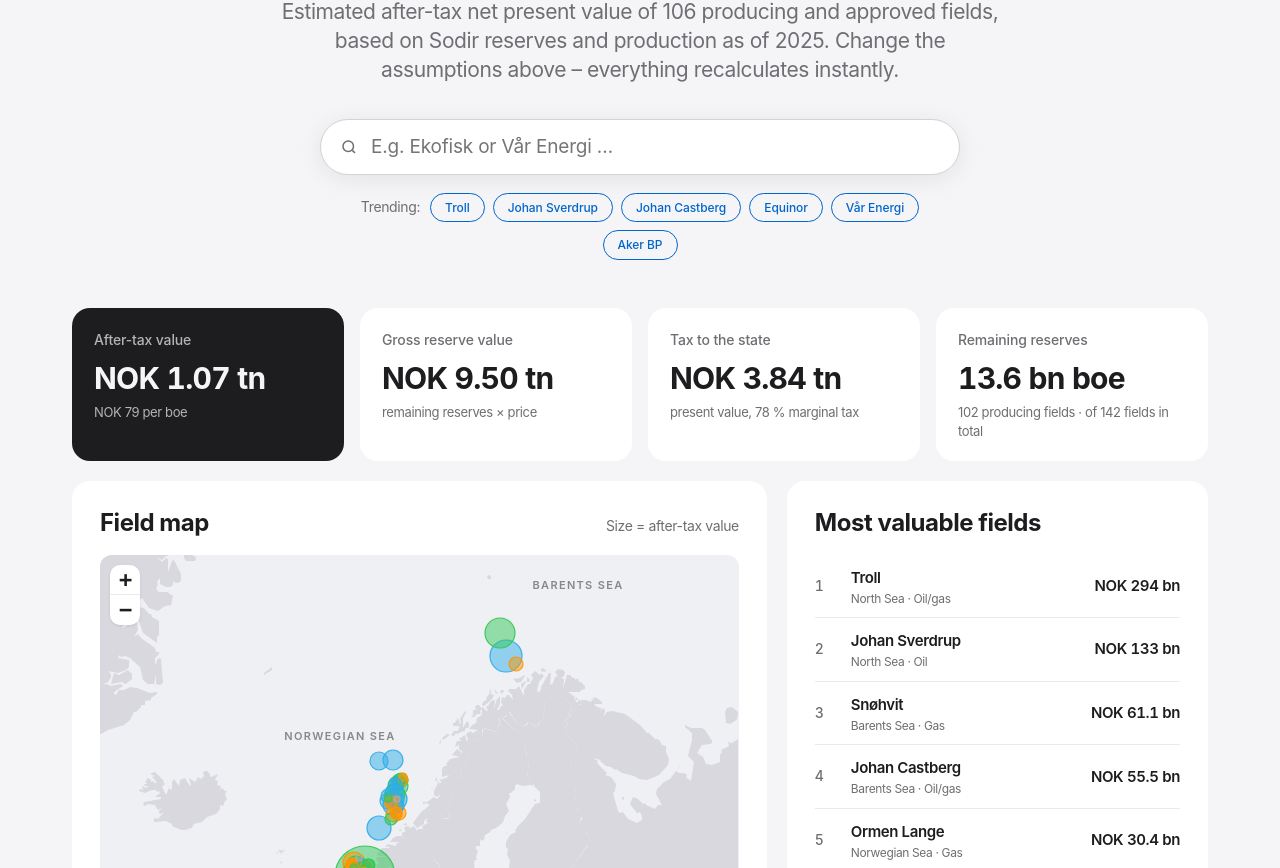
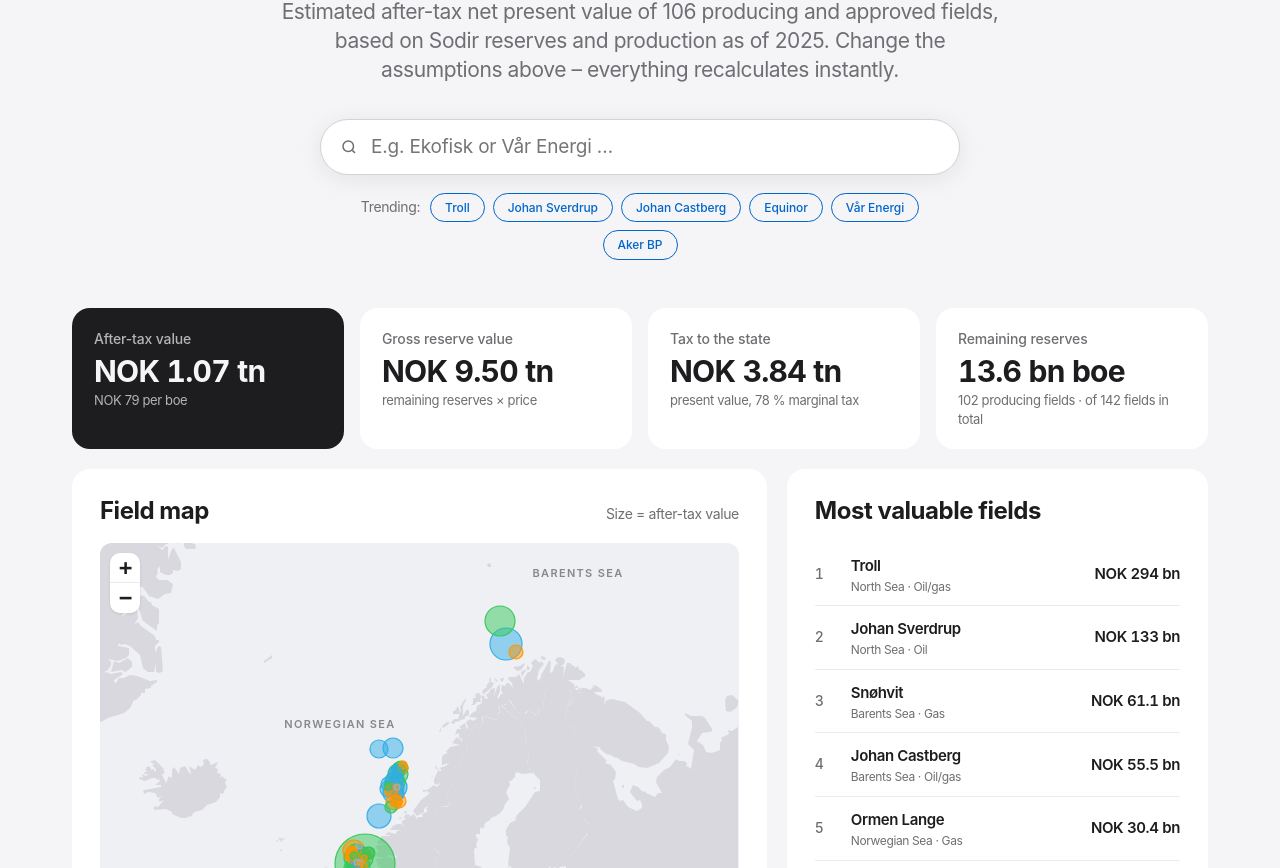
Before and after one commit to gardmunkerud/Feltverdi, a website: page public/index.html in a window 1280 px wide. Shown: the part 443-1311 px from the top of the page. Drawn offline with nearby package versions, Linux system fonts and the light colour scheme.

Commit message:
Make key figures fit their tiles
- Large numbers shrink to fit narrow tiles (same size across a row),
  recalculated on resize; full size on wide screens
- Tile labels wrap to two lines instead of being cut off
- Label, number and subtext align across a row (CSS subgrid)
- Non-breaking space before % so "8 %" never splits
- Shorter subtext for the buyer's real return on deal pages

Co-Authored-By: Claude Opus 5.5 <noreply@anthropic.com>

```diff
--- a/public/css/styles.css
+++ b/public/css/styles.css
@@ -158,9 +158,18 @@ main { padding: 40px 22px 90px; outline: none; }
 /* KPI tiles */
 .kpis { display: grid; grid-template-columns: repeat(4, 1fr); gap: 16px; }
 .kpis.k6 { grid-template-columns: repeat(6, 1fr); gap: 12px; }
+.kpis.k6 .kpi { padding: 20px 16px 18px; }
 .kpi { background: var(--surface); border-radius: var(--radius); padding: 22px 22px 20px; min-width: 0; }
-.kpi .l { font-size: 14px; color: var(--muted); font-weight: 500; white-space: nowrap; overflow: hidden; text-overflow: ellipsis; letter-spacing: -0.01em; }
-.kpi .v { font-family: var(--display); font-size: 30px; font-weight: 650; letter-spacing: -0.025em; margin-top: 6px; font-variant-numeric: tabular-nums; white-space: nowrap; }
+/* Label, number and subtext line up across a row even when a label wraps (subgrid; older browsers just stack) */
+@supports (grid-template-rows: subgrid) {
+  .kpis { grid-auto-rows: auto; }
+  .kpi { display: grid; grid-row: span 3; grid-template-rows: subgrid; row-gap: 0; align-content: start; }
+  .kpi .l { align-self: end; }
+}
+/* Labels may use two lines rather than being cut off */
+.kpi .l { font-size: 14px; line-height: 1.3; color: var(--muted); font-weight: 500; letter-spacing: -0.01em; display: -webkit-box; -webkit-line-clamp: 2; line-clamp: 2; -webkit-box-orient: vertical; overflow: hidden; overflow-wrap: anywhere; }
+/* Numbers stay on one line; app.js shrinks them to fit the tile (fitNumbers) */
+.kpi .v { font-family: var(--display); font-size: 30px; line-height: 1.15; font-weight: 650; letter-spacing: -0.025em; margin-top: 6px; font-variant-numeric: tabular-nums; white-space: nowrap; overflow: hidden; }
 .kpis.k6 .kpi .v { font-size: 26px; }
 .kpi .s { font-size: 13px; color: var(--muted); margin-top: 2px; }
 .kpi.hl { background: var(--text); color: var(--bg); }
--- a/public/index.html
+++ b/public/index.html
@@ -10,7 +10,7 @@
   <meta name="color-scheme" content="light dark">
   <link rel="icon" href="/favicon.svg" type="image/svg+xml">
   <link rel="stylesheet" href="/vendor/leaflet/leaflet.css?v=ec929f1100">
-  <link rel="stylesheet" href="/css/styles.css?v=09eabbab1d">
+  <link rel="stylesheet" href="/css/styles.css?v=d43b66ff31">
 </head>
 <body>
 
@@ -68,8 +68,8 @@
   <script src="/vendor/chart.umd.js?v=d126b64bbf"></script>
   <script src="/vendor/leaflet/leaflet.js?v=5a640ff863"></script>
   <script src="/js/valuation.js?v=5171ac11f7"></script>
-  <script src="/js/i18n.js?v=4c27285093"></script>
+  <script src="/js/i18n.js?v=b2522d7385"></script>
   <script src="/js/wiki.js?v=d4dbe4e55e"></script>
-  <script src="/js/app.js?v=f0665b616a"></script>
+  <script src="/js/app.js?v=760b1df945"></script>
 </body>
 </html>
--- a/public/js/app.js
+++ b/public/js/app.js
@@ -55,7 +55,7 @@
   }
   const perBoe = (usdMM, boe) => (boe > 0 ? `${state.cur === 'NOK' ? 'NOK' : 'USD'} ${nf(toCur(usdMM) / boe, state.cur === 'NOK' ? 0 : 1)}` : '–');
   const kboed = (mmboe) => mmboe * 1000 / 365;
-  const pct = (v, d = 1) => `${nf(v, d)} %`;
+  const pct = (v, d = 1) => `${nf(v, d)} %`; // non-breaking space: "8 %" never splits over two lines
 
   // ---------- data ----------
   async function load() {
@@ -1241,7 +1241,7 @@
         <div class="kpi"><div class="l">${t('ddKpiModel')}</div><div class="v">${money(V0)}</div><div class="s">${t('ddKpiValueSub', year, pct(r * 100, 0))}</div></div>
         <div class="kpi"><div class="l">${t('ddKpiTypical')}</div><div class="v">${money(Vtyp)}</div><div class="s">${t('ddKpiTypicalSub', nf(baseline, 2))}</div></div>
         <div class="kpi hl"><div class="l">${t('ddKpiVsTyp')}</div><div class="v ${vsTyp == null ? '' : gainCls(-vsTyp)}">${vsTyp == null || m.partial ? '–' : `${vsTyp >= 0 ? '+' : '−'}${pct(Math.abs(vsTyp) * 100, 0)}`}</div><div class="s">${m.partial ? t('verdict_na') : ratio ? t('ddKpiVsTypSub', nf(ratio, 2), nf(baseline, 2)) : ''}</div></div>
-        <div class="kpi"><div class="l">${t('ddKpiIrr')}</div><div class="v">${irr == null ? t('ddIrrNone') : pctTxt(irr)}</div><div class="s">${t('ddKpiIrrSub')}</div></div>
+        <div class="kpi"><div class="l">${t('ddKpiIrr')}</div><div class="v">${irr == null ? t('ddIrrNone') : pctTxt(irr)}</div><div class="s">${t(irr == null ? 'ddKpiIrrSubNone' : 'ddKpiIrrSub')}</div></div>
         <div class="kpi"><div class="l">${t('ddKpiPayback')}</div><div class="v">${payback || t('ddNotWithin')}</div><div class="s">${t('ddKpiPaybackSub')}</div></div>
       </div>` : `<div class="kpis dd-kpis"><div class="kpi hl"><div class="l">${t('ddKpiValue')}</div><div class="v">${money(V0)}</div><div class="s">${t('ddKpiValueSub', year, pct(r * 100, 0))}</div></div><div class="kpi"><div class="l">${t('ddKpiPaid')}</div><div class="v">–</div><div class="s">${t('dealsNoValue')}</div></div></div>`;
 
@@ -1454,6 +1454,31 @@
   document.addEventListener('keydown', (e) => { if (e.key === 'Escape') hideTip(); });
   window.addEventListener('scroll', hideTip, { passive: true });
 
+  // ---------- large numbers that fit their tiles ----------
+  // Key figures stay on one line. Where a tile is too narrow (six tiles in a row, long values such as "NOK 261 mrd"),
+  // the numbers in that row are made smaller – all to the same size, so the row stays even.
+  const FIT_SEL = '.kpi .v, .life-grid .v';
+  const FIT_MIN = 15;
+  function fitNumbers(root = document) {
+    const groups = new Map();
+    for (const el of root.querySelectorAll(FIT_SEL)) {
+      if (!el.offsetParent) continue;
+      el.style.fontSize = '';
+      const row = el.closest('.kpis, .life-grid') || el;
+      if (!groups.has(row)) groups.set(row, []);
+      groups.get(row).push(el);
+    }
+    for (const els of groups.values()) {
+      let size = Math.min(...els.map((el) => parseFloat(getComputedStyle(el).fontSize)));
+      const fits = () => els.every((el) => el.scrollWidth <= el.clientWidth + 0.5);
+      for (const el of els) el.style.fontSize = size + 'px';
+      while (!fits() && size > FIT_MIN) { size -= 1; for (const el of els) el.style.fontSize = size + 'px'; }
+    }
+  }
+  let fitTimer;
+  window.addEventListener('resize', () => { clearTimeout(fitTimer); fitTimer = setTimeout(() => fitNumbers(), 120); });
+  if (document.fonts && document.fonts.ready) document.fonts.ready.then(() => fitNumbers());
+
   // ---------- router ----------
   function route(opts = {}) {
     if (!state.data) return;
@@ -1477,6 +1502,7 @@
     $$('[data-nav]').forEach((a) => a.classList.toggle('active', a.dataset.nav === nav));
     if (opts.keepScroll) window.scrollTo(0, y); else window.scrollTo(0, 0);
     if (focusSel) { const i = $(focusSel); if (i) { i.focus(); i.setSelectionRange(i.value.length, i.value.length); } }
+    fitNumbers();
   }
   window.addEventListener('hashchange', () => route());
   // Hide the deals ticker when scrolled down (with a small hysteresis so it doesn't flicker)
--- a/public/js/i18n.js
+++ b/public/js/i18n.js
@@ -19,7 +19,7 @@ window.FV_I18N = {
     ddBack: '← Alle deals', ddOpen: 'Full analyse →', ddLive: 'Regnes live med forutsetningene øverst på siden.',
     ddKpiPaid: 'Kjøpesum', ddKpiPaidSub: (n, y) => `${n} nominelt (${y})`, ddKpiValue: 'Verdi av andelene', ddKpiValueSub: (y, r) => `diskontert til ${y} med ${r}`,
     ddKpiGain: 'Netto nåverdi for kjøper', ddKpiGainSub: (p) => `${p} av kjøpesummen`, ddKpiRatio: 'Pris / verdi', ddKpiRatioSub: (m, rel) => `median ${m}× → ${rel}× medianen`,
-    ddKpiIrr: 'Kjøpers realavkastning', ddKpiIrrSub: 'etter skatt, på kjøpesummen; under 0 % betyr at kontantstrømmen ikke dekker prisen', ddKpiPayback: 'Tilbakebetalt (nåverdi)', ddKpiPaybackSub: 'år akkumulert nåverdi passerer prisen', ddNotWithin: 'aldri',
+    ddKpiIrr: 'Kjøpers realavkastning', ddKpiIrrSub: 'etter skatt, på kjøpesummen', ddKpiIrrSubNone: 'kontantstrømmen dekker ikke prisen', ddKpiPayback: 'Tilbakebetalt (nåverdi)', ddKpiPaybackSub: 'år akkumulert nåverdi passerer prisen', ddNotWithin: 'aldri',
     ddKpiModel: 'Modellverdi', ddKpiTypical: 'Typisk markedsverdi', ddKpiTypicalSub: (b) => `modellverdi × ${b} (median pris/verdi)`,
     ddKpiVsTyp: 'Pris mot typisk avtale', ddKpiVsTypSub: (r, b) => `pris/verdi ${r}× mot median ${b}×`, ddAbove: 'over', ddBelow: 'under',
     ddVsTypRow: 'Gevinst mot typisk prising', ddColRel: 'Mot median',
@@ -171,7 +171,7 @@ window.FV_I18N = {
     ddBack: '← All deals', ddOpen: 'Full analysis →', ddLive: 'Calculated live from the assumptions at the top of the page.',
     ddKpiPaid: 'Price paid', ddKpiPaidSub: (n, y) => `${n} nominal (${y})`, ddKpiValue: 'Value of the stakes', ddKpiValueSub: (y, r) => `discounted to ${y} at ${r}`,
     ddKpiGain: 'Buyer NPV', ddKpiGainSub: (p) => `${p} of the price`, ddKpiRatio: 'Price / value', ddKpiRatioSub: (m, rel) => `median ${m}× → ${rel}× the median`,
-    ddKpiIrr: 'Buyer real return', ddKpiIrrSub: 'after tax, on the price paid; below 0 % means the cash flow does not cover the price', ddKpiPayback: 'Payback (present value)', ddKpiPaybackSub: 'year cumulative PV passes the price', ddNotWithin: 'never',
+    ddKpiIrr: 'Buyer real return', ddKpiIrrSub: 'after tax, on the price paid', ddKpiIrrSubNone: 'the cash flow does not cover the price', ddKpiPayback: 'Payback (present value)', ddKpiPaybackSub: 'year cumulative PV passes the price', ddNotWithin: 'never',
     ddKpiModel: 'Model value', ddKpiTypical: 'Typical market value', ddKpiTypicalSub: (b) => `model value × ${b} (median price/value)`,
     ddKpiVsTyp: 'Price vs typical deal', ddKpiVsTypSub: (r, b) => `price/value ${r}× vs median ${b}×`, ddAbove: 'above', ddBelow: 'below',
     ddVsTypRow: 'Gain vs typical pricing', ddColRel: 'Vs median',
```
